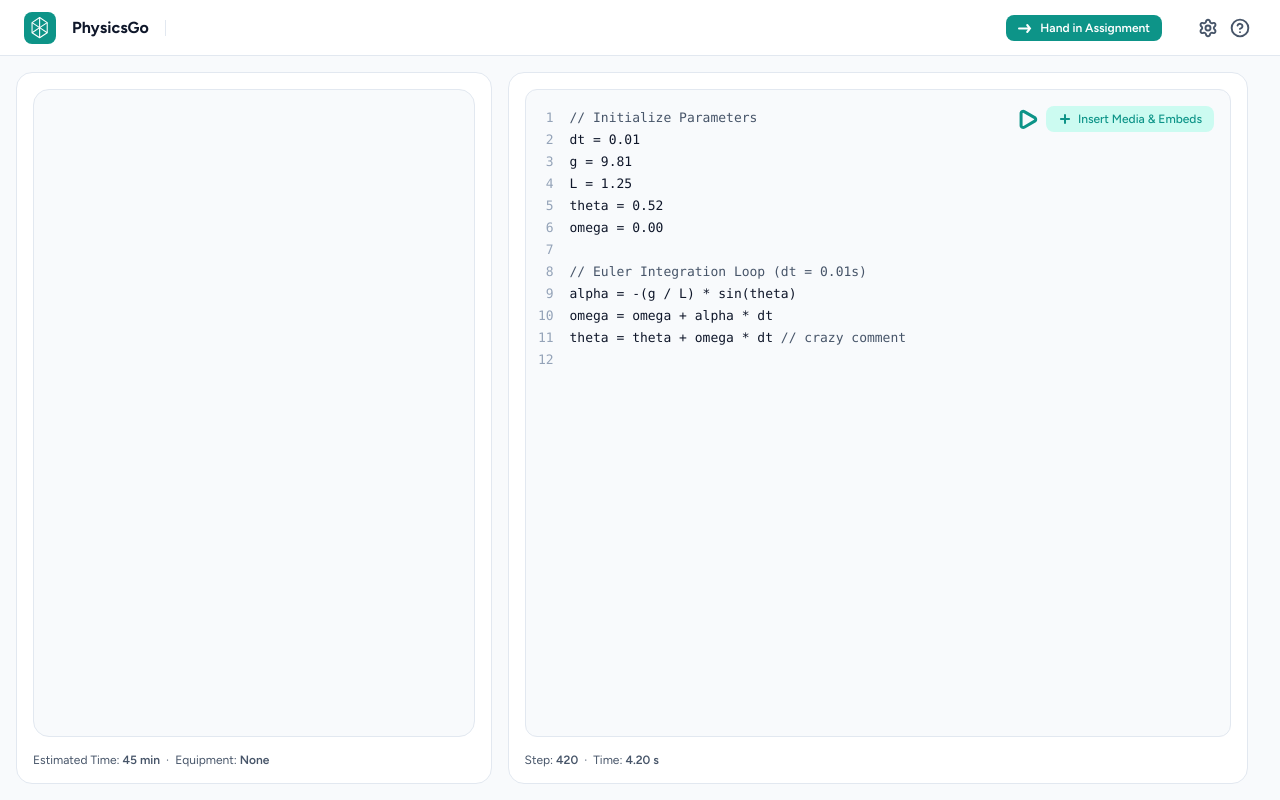
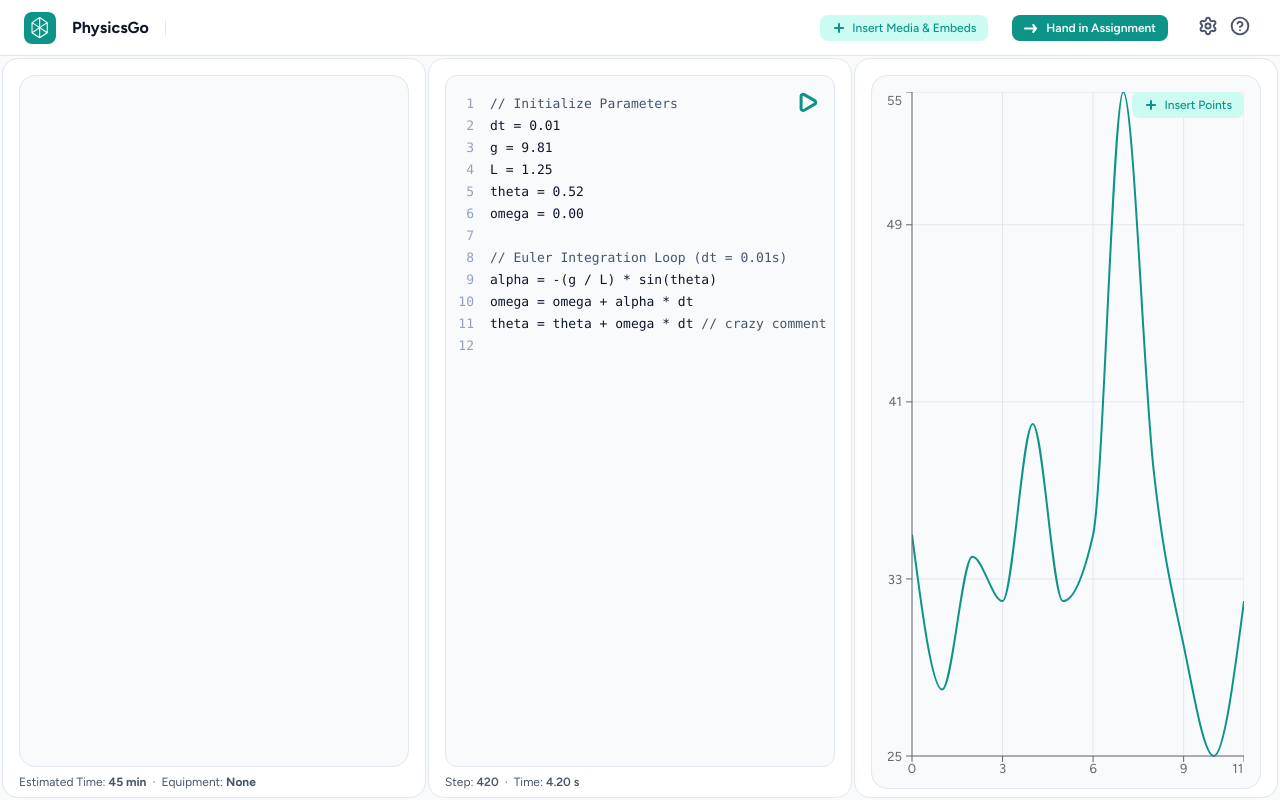
Before and after one commit to ChrisvdEijnden/PhysicsGo, a React (Vite) app: page /#/modeling in a window 1280 px wide. Built offline with nearby package versions, Linux system fonts and the light colour scheme; the HTML template or start-up script is replaced by a standard one.

Commit message:
charts with constant data added

```diff
--- a/package.json
+++ b/package.json
@@ -14,7 +14,8 @@
     "@tauri-apps/plugin-opener": "^2",
     "react": "^19.1.0",
     "react-dom": "^19.1.0",
-    "react-router-dom": "^7.18.3"
+    "react-router-dom": "^7.18.3",
+    "recharts": "^3.10.1"
   },
   "devDependencies": {
     "@tauri-apps/cli": "^2",
--- /dev/null
+++ b/src/components/lineChart.tsx
@@ -0,0 +1,151 @@
+import { useCallback, useEffect, useMemo, useRef, useState } from "react";
+import {
+    LineChart as RechartsLineChart,
+    Line,
+    XAxis,
+    YAxis,
+    CartesianGrid,
+    Tooltip,
+    ResponsiveContainer,
+} from "recharts";
+import { lineData } from "../data/chartData.tsx";
+
+const T_MIN = lineData[0].t;
+const T_MAX = lineData[lineData.length - 1].t;
+const FULL_SPAN = T_MAX - T_MIN;
+// Narrowest allowed zoom window, as a fraction of the full range — keeps you
+// from zooming into a span with nothing visibly left to look at.
+const MIN_SPAN = FULL_SPAN * 0.1;
+
+type Domain = [number, number];
+
+export default function LineChart() {
+    const [domain, setDomain] = useState<Domain>([T_MIN, T_MAX]);
+    const chartAreaRef = useRef<HTMLDivElement | null>(null);
+
+    // Shrinks or grows the visible domain by a proportional (not rounded) step,
+    // keeping the value at `pivotFraction` (0 = left edge, 1 = right edge)
+    // stationary. Because the step is a plain fraction of the current span
+    // rather than a rounded integer, it can never stall out the way an
+    // index-based window can at small sizes.
+    const applyZoom = useCallback((pivotFraction: number, zoomingIn: boolean) => {
+        setDomain(([lo, hi]) => {
+            const span = hi - lo;
+            const step = span * 0.2;
+            let newSpan = zoomingIn ? span - step : span + step;
+            newSpan = Math.max(MIN_SPAN, Math.min(FULL_SPAN, newSpan));
+
+            const pivotValue = lo + pivotFraction * span;
+            let newLo = pivotValue - pivotFraction * newSpan;
+            let newHi = newLo + newSpan;
+
+            if (newLo < T_MIN) {
+                newHi += T_MIN - newLo;
+                newLo = T_MIN;
+            }
+            if (newHi > T_MAX) {
+                newLo -= newHi - T_MAX;
+                newHi = T_MAX;
+            }
+            newLo = Math.max(T_MIN, newLo);
+            newHi = Math.min(T_MAX, newHi);
+
+            return [newLo, newHi];
+        });
+    }, []);
+
+    // Scroll-to-zoom, centered on the cursor. Attached as a native, non-passive
+    // listener so preventDefault() reliably stops the page from scrolling too
+    // (React's onWheel is passive by default and can't stop that on its own).
+    // Double-click resets back to the full range, since there's no reset button.
+    useEffect(() => {
+        const el = chartAreaRef.current;
+        if (!el) return;
+
+        function handleWheel(e: WheelEvent) {
+            e.preventDefault();
+            const rect = el!.getBoundingClientRect();
+            const pivotFraction = Math.min(1, Math.max(0, (e.clientX - rect.left) / rect.width));
+            applyZoom(pivotFraction, e.deltaY < 0);
+        }
+
+        function handleDoubleClick() {
+            setDomain([T_MIN, T_MAX]);
+        }
+
+        el.addEventListener("wheel", handleWheel, { passive: false });
+        el.addEventListener("dblclick", handleDoubleClick);
+        return () => {
+            el.removeEventListener("wheel", handleWheel);
+            el.removeEventListener("dblclick", handleDoubleClick);
+        };
+    }, [applyZoom]);
+
+    // Y-axis stays fixed to the full dataset's range rather than refitting to
+    // whatever's currently zoomed in, since the line itself always carries the
+    // complete data now (only the visible x-domain changes).
+    const yDomain = useMemo((): [number, number] => {
+        const values = lineData.map((d) => d.omega);
+        return [Math.min(...values), Math.max(...values)];
+    }, []);
+
+    return (
+        <div className="chart-area" ref={chartAreaRef}>
+            <ResponsiveContainer width="100%" height="100%">
+                <RechartsLineChart
+                    data={lineData}
+                    margin={{
+                        top: 0,
+                        right: 0,
+                        bottom: 0,
+                        left: 0,
+                    }}
+                >
+                    <CartesianGrid
+                        stroke="#E2E8F0"
+                    />
+
+                    <XAxis
+                        type="number"
+                        dataKey="t"
+                        domain={domain}
+                        allowDataOverflow
+                        fontSize="13"
+                        fontFamily="Figtree"
+                    />
+                    <YAxis
+                        width={40
+                    }
+                        tickMargin={4}
+                        domain={yDomain}
+                        fontSize="13"
+                        fontFamily="Figtree"
+                    />
+
+                    <Tooltip
+                        contentStyle={{
+                            fontSize: "13px",
+                            fontFamily: "Figtree, sans-serif",
+                        }}
+                        labelStyle={{
+                            fontSize: "13px",
+                            fontWeight: 600,
+                        }}
+                        itemStyle={{
+                            fontSize: "13px",
+                        }}
+                    />
+
+                    <Line
+                        type="monotone"
+                        dataKey="omega"
+                        stroke="#0D9488"
+                        strokeWidth={2}
+                        dot={false}
+                        isAnimationActive={false}
+                    />
+                </RechartsLineChart>
+            </ResponsiveContainer>
+        </div>
+    );
+}
--- /dev/null
+++ b/src/data/chartData.tsx
@@ -0,0 +1,19 @@
+export interface LineDataPoint {
+    t: number;
+    omega: number;
+}
+
+export const lineData: LineDataPoint[] = [
+    { t: 0, omega: 35 },
+    { t: 1, omega: 28 },
+    { t: 2, omega: 34 },
+    { t: 3, omega: 32 },
+    { t: 4, omega: 40 },
+    { t: 5, omega: 32 },
+    { t: 6, omega: 35 },
+    { t: 7, omega: 55 },
+    { t: 8, omega: 38 },
+    { t: 9, omega: 30 },
+    { t: 10, omega: 25 },
+    { t: 11, omega: 32 },
+];
--- a/src/data/curriculumPresets.tsx
+++ b/src/data/curriculumPresets.tsx
@@ -1,15 +1,8 @@
 // here comes the teacher's curriculum presets, for now these are placeholders
-
-export type CurriculumPresetType =
-    | "AP Physics Mechanics"
-    | "AP Physics Electromagnetism"
-    | "Oscillation & Waves"
-    | "Thermodynamics"
-    | "Optics";
 
 export interface CurriculumPreset {
     id: string;
-    type: CurriculumPresetType;
+    type: string;
     title: string;
     explanation: string;
 }
--- a/src/data/recentsProjects.tsx
+++ b/src/data/recentsProjects.tsx
@@ -1,13 +1,38 @@
 export interface RecentProject {
     id: string;
-    name: string;
+    title: string;
     type: string;
     lastEdit: string;
+    explanation: string;
 }
 
 export const recentProjects: RecentProject[] = [
-    { id: "harmonic-pendulum-drag", name: "Harmonic Pendulum with Drag", type: "Differential Solver", lastEdit: "2 mins ago" },
-    { id: "double-star-orbit", name: "Double Star Orbit Simulation", type: "Gravity Array", lastEdit: "1 hour ago" },
-    { id: "ideal-gas-collisions", name: "Ideal Gas Elastic Collisions", type: "Stochastic Model", lastEdit: "Yesterday" },
-    { id: "photon-interference", name: "Photon Interference Wavefront", type: "Wave Optics", lastEdit: "3 days ago" },
+    {
+        id: "harmonic-pendulum-drag",
+        title: "Harmonic Pendulum with Drag",
+        type: "Differential Solver",
+        lastEdit: "2 mins ago",
+        explanation: "Simulates an object falling under constant gravitational acceleration, tracking position, velocity, and time to impact.",
+    },
+    {
+        id: "double-star-orbit",
+        title: "Double Star Orbit Simulation",
+        type: "Gravity Array",
+        lastEdit: "1 hour ago",
+        explanation: "Simulates an object falling under constant gravitational acceleration, tracking position, velocity, and time to impact.",
+    },
+    {
+        id: "ideal-gas-collisions",
+        title: "Ideal Gas Elastic Collisions",
+        type: "Stochastic Model",
+        lastEdit: "Yesterday",
+        explanation: "Simulates an object falling under constant gravitational acceleration, tracking position, velocity, and time to impact.",
+    },
+    {
+        id: "photon-interference",
+        title: "Photon Interference Wavefront",
+        type: "Wave Optics",
+        lastEdit: "3 days ago",
+        explanation: "Simulates an object falling under constant gravitational acceleration, tracking position, velocity, and time to impact.",
+    },
 ];
--- a/src/pages/Dashboard.tsx
+++ b/src/pages/Dashboard.tsx
@@ -96,11 +96,13 @@ function Dashboard() {
                             <div
                                 key={project.id}
                                 className="recent-item"
-                                onClick={() => navigate("/modeling", { state: { projectId: project.id } })}
+                                onClick={() => navigate(
+                                    "/modeling",
+                                    { state: { projectId: project.id } })}
                             >
                                 <img src={FileCode18px} alt="" />
                                 <div className="project-recent-name">
-                                    <p className="recent-name">{project.name}</p>
+                                    <p className="recent-name">{project.title}</p>
                                 </div>
                                 <div className="other-filters">
                                     <p className="recent-type">{project.type}</p>
--- a/src/pages/Modeling.tsx
+++ b/src/pages/Modeling.tsx
@@ -10,6 +10,8 @@ import LogoIcon26px from "../assets/icons/logo-26px.svg";
 import arrowIcon14px from "../assets/icons/arrow-14px.svg";
 import PlayIcon20px from "../assets/icons/play-20px.svg";
 import PlusIcon14px from "../assets/icons/plus-14px.svg";
+
+import LineChart from "../components/lineChart.tsx";
 
 interface CodeLine {
     number: number;
@@ -61,11 +63,13 @@ function Modeling() {
                 </div>
 
                 <div className="system-actions">
-                    <button onClick={() => navigate("/dashboard")}>
-                        <div className="hand-in-btn">
-                            <img src={arrowIcon14px} alt="ArrowIcon14px"/>
-                            <p>Hand in Assignment</p>
-                        </div>
+                    <button className="insert-media-btn">
+                        <img src={PlusIcon14px} alt="PlusIcon14px"/>
+                        <p>Insert Media &amp; Embeds</p>
+                    </button>
+                    <button className="hand-in-btn" onClick={() => navigate("/dashboard")}>
+                        <img src={arrowIcon14px} alt="ArrowIcon14px"/>
+                        <p>Hand in Assignment</p>
                     </button>
                     <div className="right-system-actions">
                         <button onClick={() => navigate("/settings")}>
@@ -83,7 +87,7 @@ function Modeling() {
                     <div className="explanation">
                         <p>{ preset?.explanation }</p>
                     </div>
-                    <div className="code-footer">
+                    <div className="explanation-footer">
                         <span>Estimated Time: <strong>45 min</strong></span>
                         <span className="code-footer-dot">·</span>
                         <span>Equipment: <strong>None</strong></span>
@@ -94,10 +98,6 @@ function Modeling() {
                         <div className="code-panel-actions">
                             <button className="play-btn" aria-label="Run simulation">
                                 <img src={PlayIcon20px} alt="PlayIcon20px"/>
-                            </button>
-                            <button className="insert-media-btn">
-                                <img src={PlusIcon14px} alt="PlusIcon14px"/>
-                                <p>Insert Media &amp; Embeds</p>
                             </button>
                         </div>
                         {codeLines.map((line) => (
@@ -117,6 +117,15 @@ function Modeling() {
                     </div>
                 </div>
                 <div className="analysis-panel">
+                    <div className="analysis">
+                        <div className="analysis-panel-actions">
+                            <button className="insert-points-btn">
+                                <img src={PlusIcon14px} alt="PlusIcon14px"/>
+                                <p>Insert Points</p>
+                            </button>
+                        </div>
+                        <LineChart/>
+                    </div>
                 </div>
             </div>
         </div>
--- a/src/pages/modeling.css
+++ b/src/pages/modeling.css
@@ -5,7 +5,8 @@
     flex: 1;
     align-items: stretch;
     justify-content: center;
-    padding: 16px;
+    padding: 2px;
+    gap: 2px;
 }
 
 .hand-in-btn {
@@ -46,12 +47,12 @@
     height: 14px;
 }
 
-.explanation-panel {
-    width: 368px;
+.explanation-panel, .code-panel, .analysis-panel {
+    width: 200px;
     display: flex;
     flex-direction: column;
-    padding: 16px;
-    gap: 16px;
+    padding: 16px 16px 8px 16px;
+    gap: 8px;
     border-radius: 16px;
     background-color: #fff;
     border: 1px #E2E8F0 solid;
@@ -81,22 +82,24 @@
     line-height: 1.45;
 }
 
+.analysis {
+    display: flex;
+    flex-direction: column;
+    width: 100%;
+    height: 100%;
+    background-color: #F8FAFC;
+    border: 1px #E2E8F0 solid;
+    padding: 16px 16px 2px 0;
+    border-radius: 16px;
+    overflow: hidden;
+    position: relative;
+    flex: 1;
+    min-height: 0;
+}
+
 /* ---------- code-panel ---------- */
 
-.code-panel {
-    display: flex;
-    flex-direction: column;
-    padding: 16px;
-    gap: 16px;
-    border-radius: 16px;
-    background-color: #fff;
-    border: 1px #E2E8F0 solid;
-    flex: 1.6;
-    min-height: 0;
-    justify-content: flex-start;
-}
-
-.code-panel-actions {
+.code-panel-actions, .analysis-panel-actions {
     position: absolute;
     top: 16px;
     right: 16px;
@@ -105,6 +108,19 @@
     flex-direction: row;
     align-items: center;
     gap: 8px;
+}
+
+.chart-area {
+    width: 100%;
+    height: 100%;
+    flex: 1;
+    min-height: 0;
+    touch-action: none;
+}
+
+.play-btn:disabled {
+    opacity: 0.3;
+    cursor: default;
 }
 
 .play-btn {
@@ -120,7 +136,7 @@
     border: none;
 }
 
-.insert-media-btn {
+.insert-media-btn, .insert-points-btn {
     box-sizing: border-box;
     height: 26px;
     width: fit-content;
@@ -135,12 +151,12 @@
     cursor: pointer;
 }
 
-.insert-media-btn img {
+.insert-media-btn img, .insert-points-btn img {
     width: 14px;
     height: 14px;
 }
 
-.insert-media-btn p {
+.insert-media-btn p, .insert-points-btn p {
     margin: 0;
     font-size: 12px;
     font-weight: 500;
@@ -196,7 +212,7 @@
     color: #475569;
 }
 
-.code-footer {
+.code-footer, .explanation-footer {
     flex-shrink: 0;
     display: flex;
     flex-direction: row;
--- a/src/styles/global.css
+++ b/src/styles/global.css
@@ -93,14 +93,14 @@ html, body, #root {
 }
 
 .right-system-actions img {
-    margin-top: 3px;
     width: 20px;
     height: 20px;
 }
 
-.right-system-actions button, .system-actions button {
+.right-system-actions button {
     background-color: transparent;
     border: none;
+    margin: 0;
 }
 
 /* General */
```
Also changed, not shown: 2 other files (tests, documents, lock files or other folders).
